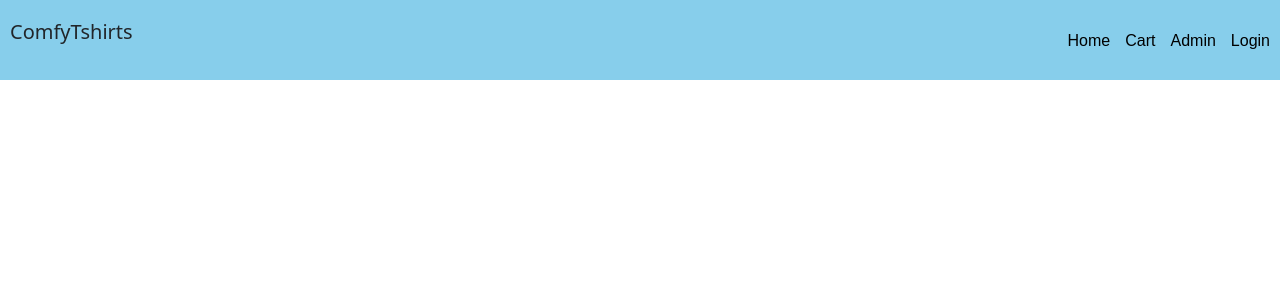
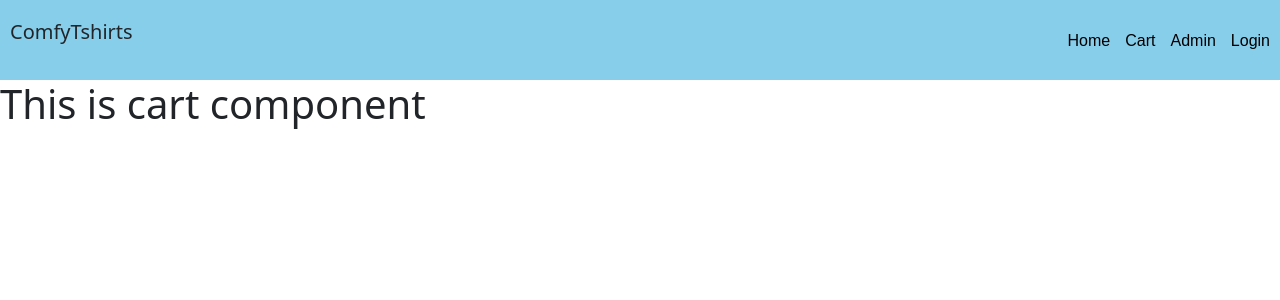
Before and after one commit to shawongithub/comfyTshirtsClient, a React (Create React App) app: page /review in a window 1280 px wide. Shown: the top 300 px of the page. Built offline with nearby package versions, Linux system fonts and the light colour scheme.

Commit message:
added count to cart product

```diff
--- a/src/App.js
+++ b/src/App.js
@@ -9,6 +9,7 @@ import Header from './components/Header/Header'
 import Home from './components/Home/Home'
 import Admin from './components/Admin/Admin';
 import { useState, createContext } from 'react';
+import Cart from './components/Cart/Cart';
 export const CartContext = createContext()
 
 function App() {
@@ -25,6 +26,9 @@ function App() {
             <Route exact path='/'>
               <Home></Home>
             </Route>
+            <Route path='/review'>
+              <Cart></Cart>
+            </Route>
             <Route path='/admin'>
               <Admin></Admin>
             </Route>
--- /dev/null
+++ b/src/components/Cart/Cart.js
@@ -0,0 +1,14 @@
+import React from 'react';
+import { useContext } from 'react';
+import { CartContext } from '../../App';
+const Cart = () => {
+    const [cart] = useContext(CartContext)
+    console.log(cart)
+    return (
+        <div>
+            <h1>This is cart component</h1>
+        </div>
+    );
+};
+
+export default Cart;
--- a/src/components/Home/Home.js
+++ b/src/components/Home/Home.js
@@ -7,7 +7,6 @@ import { CartContext } from '../../App';
 const Home = () => {
     const [products, setProducts] = useState([])
     const [cart, setCart] = useContext(CartContext)
-    console.log(cart)
     useEffect(() => {
         fetch('http://localhost:5000/products')
             .then(res => res.json())
@@ -18,9 +17,17 @@ const Home = () => {
     }, [])
     const handleAddToCart = _id => {
         const product = products.find(pd => pd._id === _id)
-        const newCart = [...cart, product]
-        setCart(newCart)
+        let checkCart = cart.find(pd => pd._id === _id)
+        if (checkCart === undefined) {
+            product["count"] = 1
+            const newCart = [...cart, product]
+            setCart(newCart)
+        } else {
+            checkCart["count"] = checkCart.count + 1
+        }
+
     }
+
     return (
         <div className="home-container">
             <div className="searchField">
```
Also changed, not shown: src/components/Cart/Cart.css (added).
